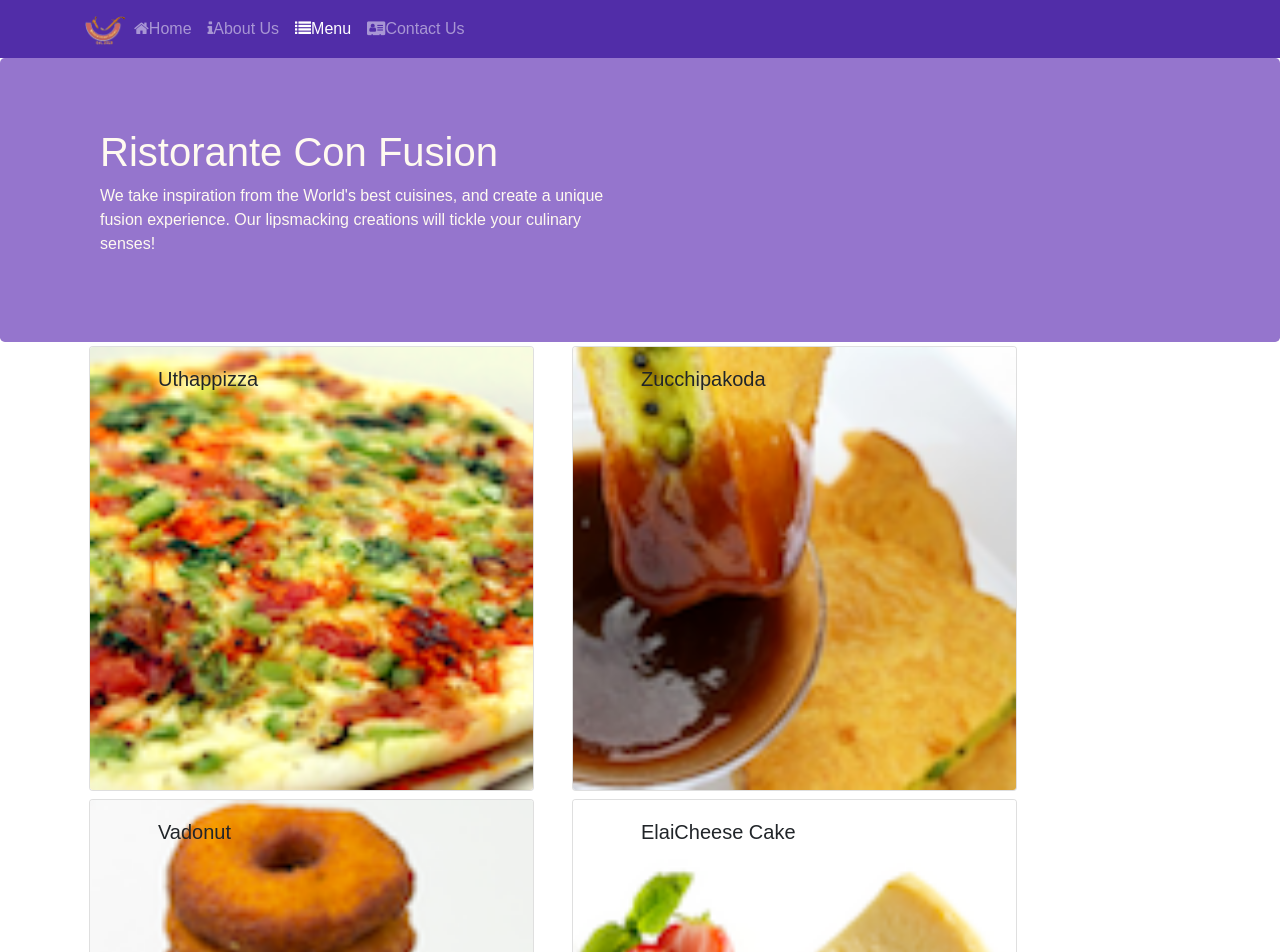
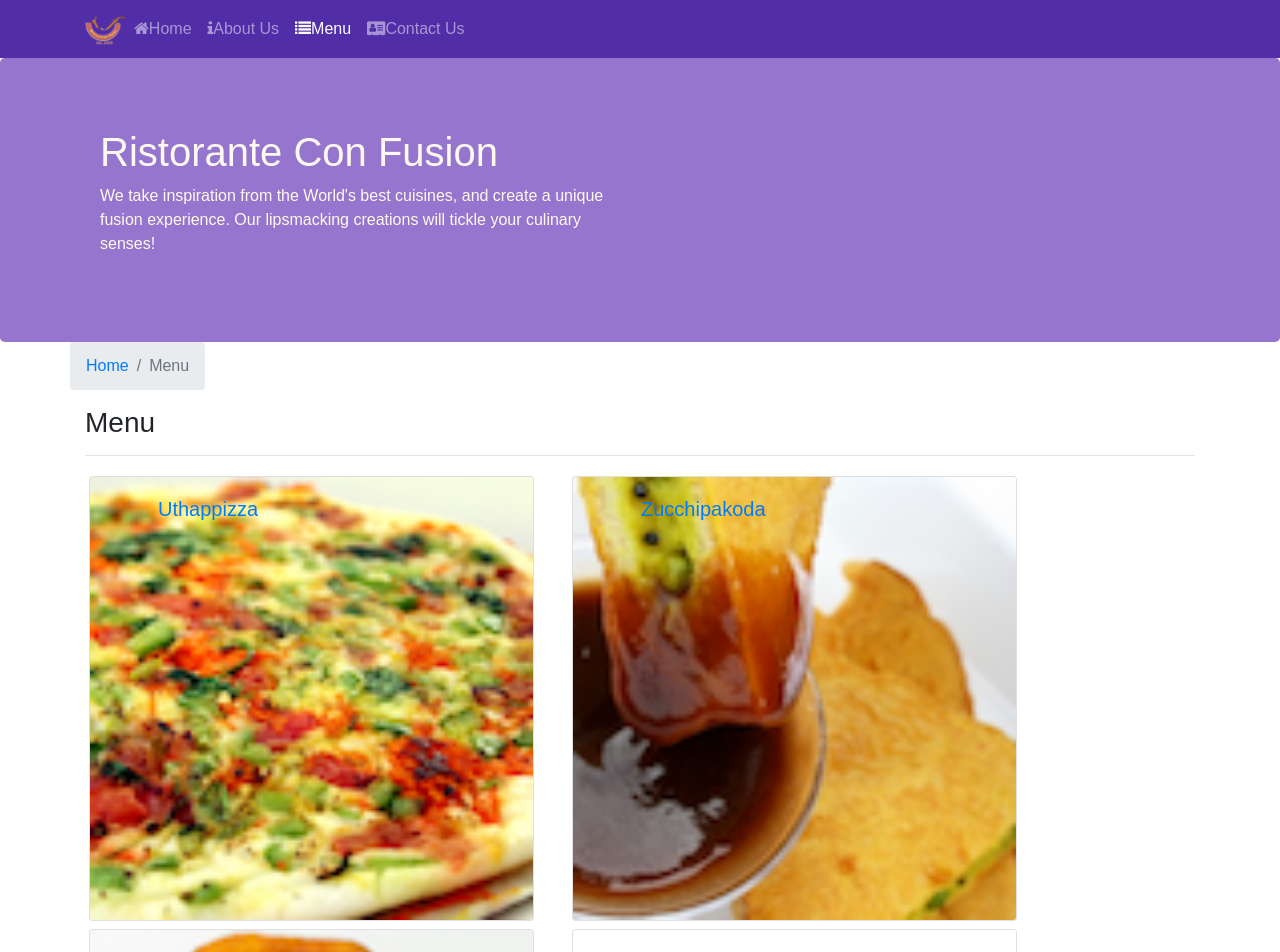
Before and after one commit to ptenteromano/first-react-app, a React (Create React App) app: page /menu in a window 1280 px wide. Shown: the top 952 px of the page. Built offline with nearby package versions, Linux system fonts and the light colour scheme.

Commit message:
learning match obj for passing params to router

```diff
--- a/src/components/MainComponent.js
+++ b/src/components/MainComponent.js
@@ -37,13 +37,24 @@ class Main extends Component {
       );
     };
 
+    const DishWithId = ({match}) => {
+      // convert the match objects param info into an int using base 10
+      return (
+        <DishDetail dish={this.state.dishes.filter((dish) => dish.id === parseInt(match.params.dishId,10)[0])}
+          comments={this.state.comments.filter((comment) => comment.dishId === parseInt(match.params.dishId,10))}
+        />
+      );
+    };
+
     return (
       <div>
         <Header />
 
         <Switch>
           <Route path="/home" component={HomePage} />
+          {/* order matters for next two '/menu', along with 'exact' */}
           <Route exact path="/menu" component={() => <Menu dishes={this.state.dishes} /> } />
+          <Route path="/menu/:dishId" component={DishWithId} />
           <Route exact path="/contactus" component={Contact} />
           {/* redirect stops any unknown routes from being accessed */}
           <Redirect to="/home" />
--- a/src/components/menuComponent.js
+++ b/src/components/menuComponent.js
@@ -1,17 +1,21 @@
 import React from 'react';
-import { Card, CardImg, CardImgOverlay, CardTitle } from 'reactstrap';
+import { Card, CardImg, CardImgOverlay, CardTitle, Breadcrumb, BreadcrumbItem } from 'reactstrap';
+import { Link } from 'react-router-dom';
 
 // functional component to Render Menu Items
 // functions just become another way to create components
 // only two functions here
-function RenderMenuItem({ dish, onClick }) {
+function RenderMenuItem({ dish }) {
   return(
-    <Card onClick={() => onClick(dish.id)}>
-            <CardImg width="100%" src={dish.image} alt={dish.name} />
-            <CardImgOverlay body className="ml-5">
-              <CardTitle>{dish.name}</CardTitle>
-            </CardImgOverlay>
-          </Card>
+    <Card>
+      {/* using backquotes here for string interpolation */}
+      <Link to={`/menu/${dish.id}`}>
+        <CardImg width="100%" src={dish.image} alt={dish.name} />
+        <CardImgOverlay body className="ml-5">
+          <CardTitle>{dish.name}</CardTitle>
+        </CardImgOverlay>
+      </Link>
+    </Card>
   );
 }
 
@@ -22,13 +26,25 @@ const Menu = (props) => {
   const menu = props.dishes.map((dish) => {
     return (
       <div key={dish.id} className="col-12 col-md-5 m-1">
-        <RenderMenuItem dish={dish} onClick={props.onClick} />
+        <RenderMenuItem dish={dish} />
       </div>
     );
   });
 
   return (
     <div className="container">
+      <div className="row">
+        <Breadcrumb>
+          <BreadcrumbItem>
+            <Link to='/home'>Home</Link>
+          </BreadcrumbItem>
+          <BreadcrumbItem active>Menu</BreadcrumbItem>
+        </Breadcrumb>
+        <div className="col-12">
+          <h3>Menu</h3>
+          <hr/>
+        </div>
+      </div>
       <div className="row">
         {menu}
       </div>
--- a/src/shared/leaders.js
+++ b/src/shared/leaders.js
@@ -2,7 +2,7 @@ export const LEADERS = [
   {
     id: 0,
     name: 'Peter Pan',
-    image: '/assets/images/alberto.png',
+    image: '/assets/images/casual_280:280.jpg',
     designation: 'Chief Epicurious Officer',
     abbr: 'CEO',
     featured: false,
@@ -11,7 +11,7 @@ export const LEADERS = [
   {
     id: 1,
     name: 'Dhanasekaran Witherspoon',
-    image: '/assets/images/alberto.png',
+    image: '/assets/images/casual_280:280.jpg',
     designation: 'Chief Food Officer',
     abbr: 'CFO',
       featured: false,
@@ -20,7 +20,7 @@ export const LEADERS = [
   {
     id: 2,
     name: 'Agumbe Tang',
-    image: '/assets/images/alberto.png',
+    image: '/assets/images/casual_280:280.jpg',
     designation: 'Chief Taste Officer',
     abbr: 'CTO',
       featured: false,
```
